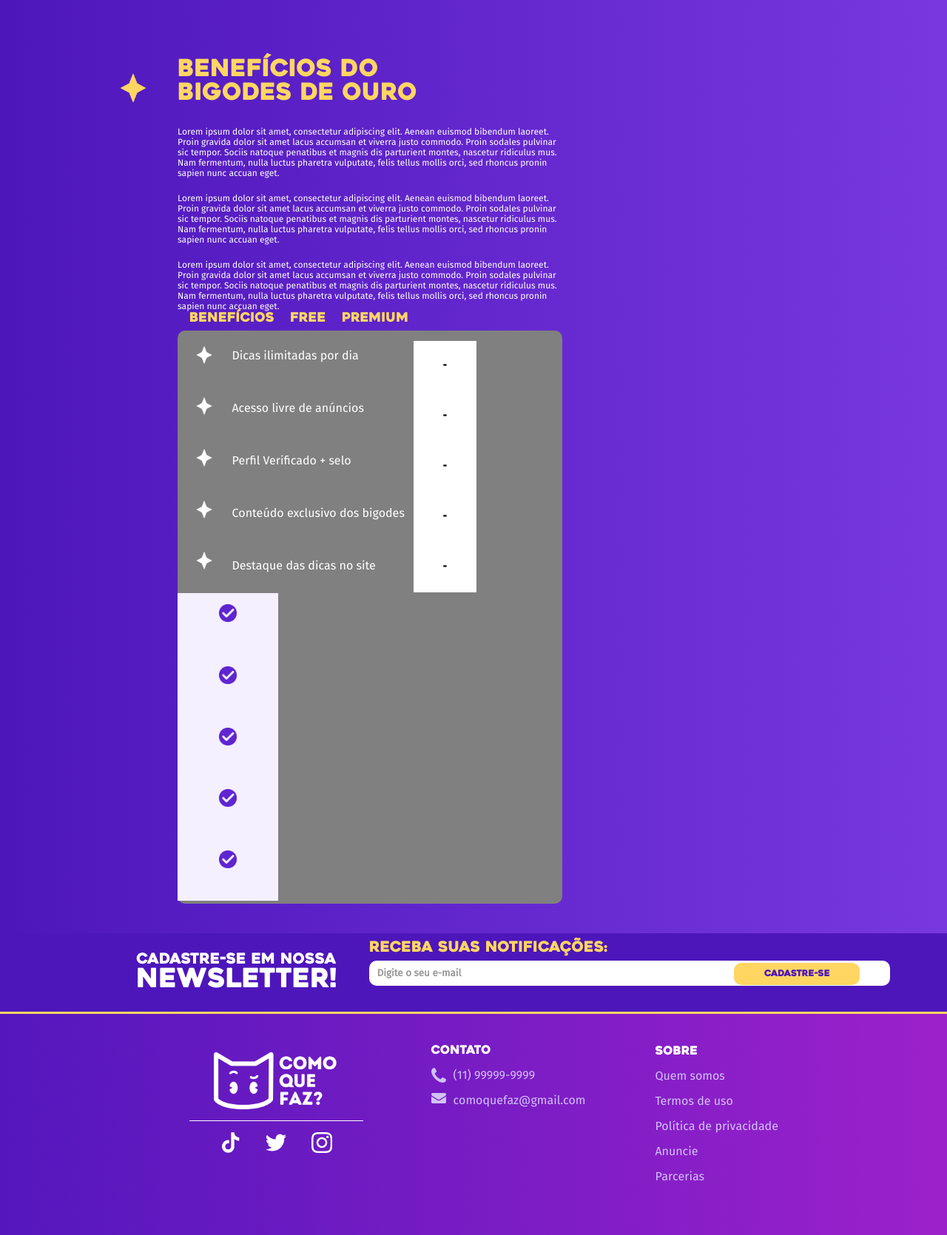
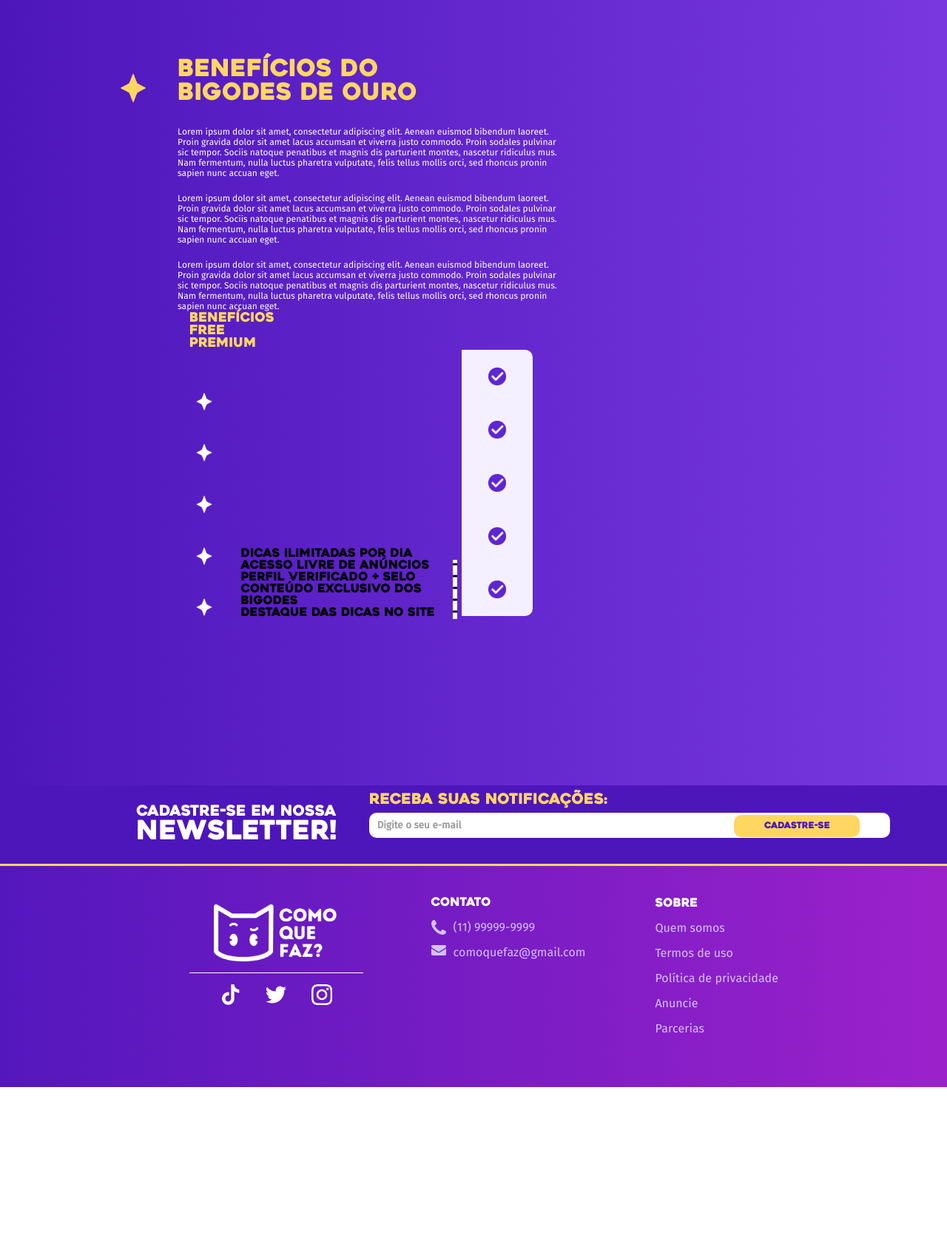
Before and after one commit to SofiaAlbuLima/COMO-QUE-FAZ, a Node server app: page /bigodes-de-ouro in a window 1280 px wide; the page is wider, and only the part inside the window is pictured. Shown: the part 659-2329 px from the top of that part at 74% size. After the commit the page ends 2129 px from the top of that part, so only its background shows below. Run offline with Node 20, Linux system fonts and the light colour scheme; some libraries are stand-ins or nearby versions.

Commit message:
acesso premium

```diff
--- a/app/public/css/style-Premium.css
+++ b/app/public/css/style-Premium.css
@@ -101,18 +101,17 @@
         font-size: 2.2vh;
         font-weight: 400;
         color: #FFD662;
-        display: inline;
         margin-left: 2vh;
     }
     .fundo-quadro-beneficios{
         background-color: gray;
         border-radius: 10px;
         margin-top: 1vh;
+        position: relative;
     }
     .estrelinhas-quadro-ben{
-        width: 5vh;
+        width: 10vh;
         display: inline-block;
-        transform: translate(0, -3.5vh);
         /* background-color: #5f25d1; */
     }
     .estrelinha-lista{
@@ -122,39 +121,40 @@
         margin-top: 5.7vh;
     }
     .lista-beneficios-texto{
-        width: 33.5vh;
+        width: 35.1vh;
         display: inline-block;
+        height: 65vh;
     }
-    .lista-beneficios-texto p{
+    /* .lista-beneficios-texto p{
         font-family: Fira Sans;
         padding-left: 3.5vh;
         margin-top: 6.5vh;
-        font-size: 2vh;
+        font-size: 1.8vh;
         color: white;
-        transform: translate(0, -3.5vh);
-    }
+    } */
     .beneficios-free{
         display: inline-block;
         background-color: white;
-        padding-left: 5vh;
-        padding-right: 5vh;
     }
-    .beneficios-free p{
+    /* .beneficios-free p{
         font-size: 1.5vh;
-        margin-top: 7vh;
-        transform: translate(0, -3.5vh);
-    }
+        padding-top: 3vh;
+        padding-left: 5.25vh;
+        padding-right: 5.25vh;
+        padding-bottom: 3vh;
+    } */
     .beneficios-premium{
         display: inline-block;
         background-color: #F5F0FF;
-        padding-left: 5vh;
-        padding-right: 5vh;
+        border-top-right-radius: 10px;
+        border-bottom-right-radius: 10px;
     }
     .certinho-lista{
-        height: 3vh;
-        padding: 2vh;
+        width: 3vh;
         display: grid;
-        margin-top: 3.4vh;
-        transform: translate(0, -3.5vh);
+        padding-top: 3vh;
+        padding-left: 4.5vh;
+        padding-right: 4.5vh;
+        padding-bottom: 3vh;
     }
 }
--- a/app/views/partial/paginas/premium.ejs
+++ b/app/views/partial/paginas/premium.ejs
@@ -37,7 +37,6 @@
             <h3>FREE</h3>
             <h3>PREMIUM</h3>
 
-            <article class="fundo-quadro-beneficios">
                 <figure class="estrelinhas-quadro-ben">
                     <img src="imagens/estrelinha-branca-premium-beneficios.png" alt="" class="estrelinha-lista">
                     <img src="imagens/estrelinha-branca-premium-beneficios.png" alt="" class="estrelinha-lista">
@@ -73,7 +72,6 @@
                 <figure class="borda1-quadro"></figure>
                 <figure class="borda2-quadro"></figure>
             </article>
-        </section>
     </section>
 
     <section class="Secao-Planos-Premium">
```
